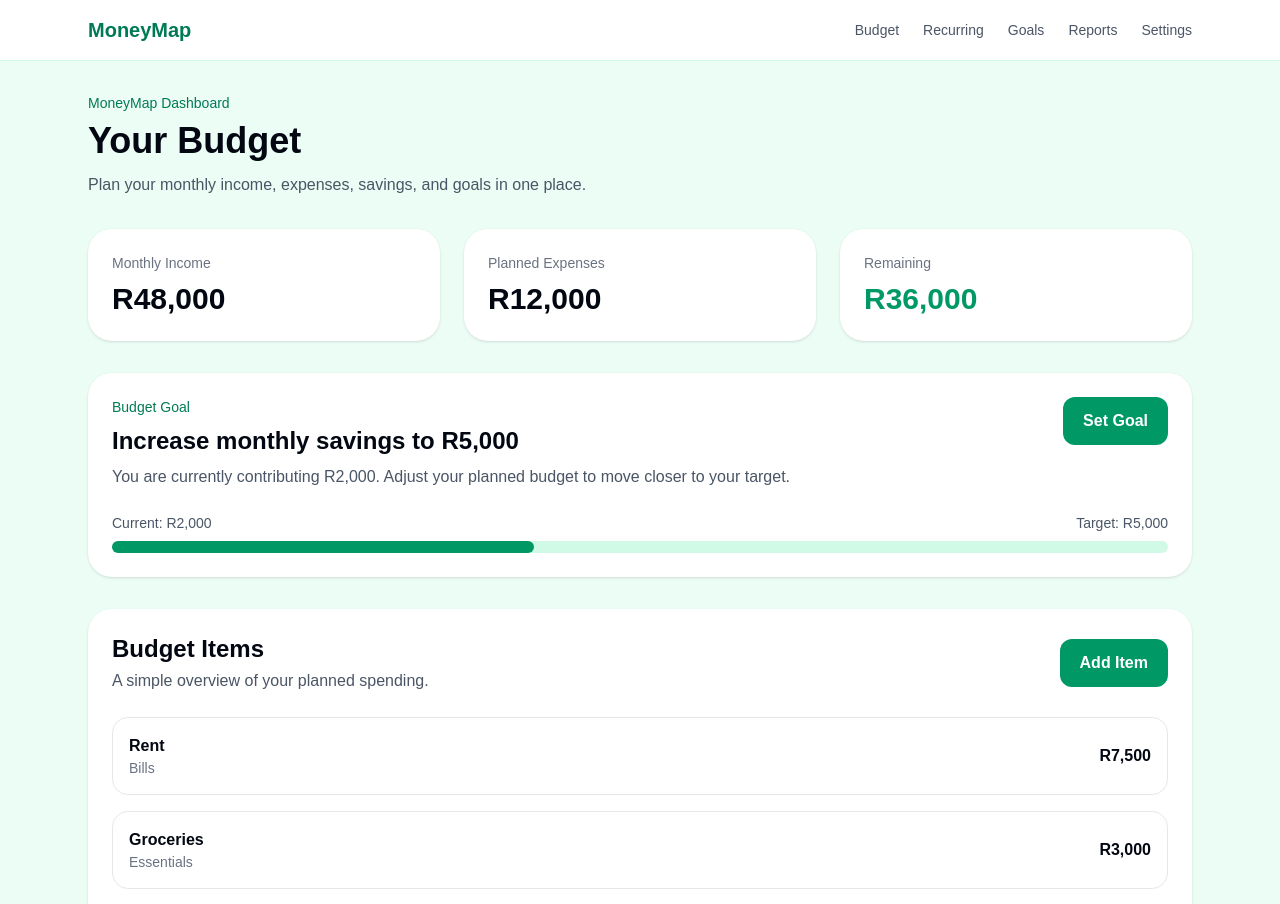
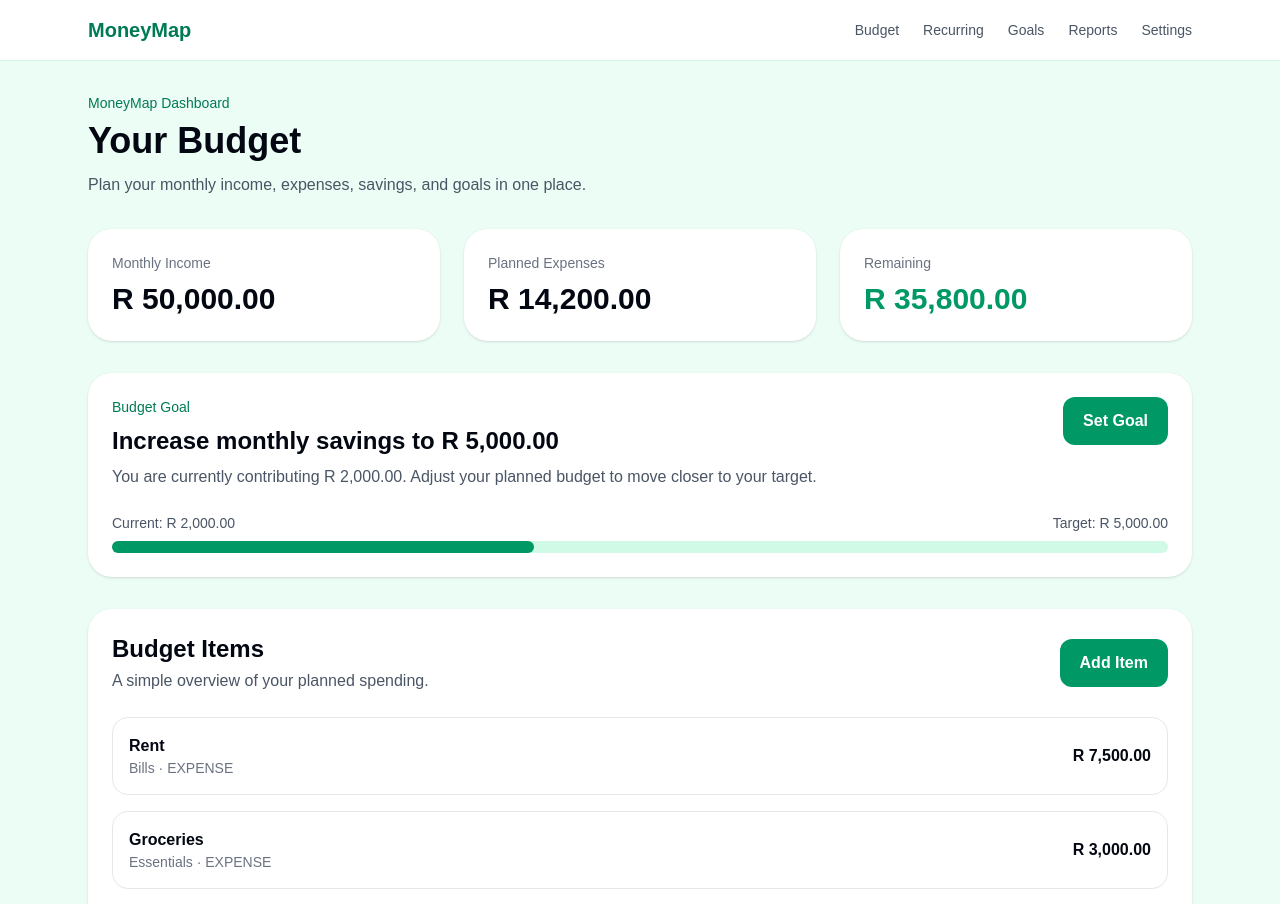
Before and after one commit to tangani/MoneyMap, a Next.js app in the folder frontend/: page /budget in a window 1280 px wide. Shown: the top 904 px of the page. Built offline with nearby package versions, Linux system fonts and the light colour scheme.

Commit message:
Enhancing backend README and frontend to use localStorage temporarilly

```diff
--- a/frontend/app/budget/page.tsx
+++ b/frontend/app/budget/page.tsx
@@ -1,55 +1,116 @@
 "use client";
 
 import AppShell from "@/components/AppShell";
-import {useEffect, useState} from "react";
+import { useEffect, useMemo, useState } from "react";
+
+type BudgetItemType = "EXPENSE" | "SAVING" | "DEBT" | "INCOME";
 
 type BudgetItem = {
+    id: string;
     name: string;
-    amount: string;
+    amountInCents: number;
     category: string;
+    type: BudgetItemType;
 };
 
 type BudgetGoal = {
+    id: string;
     name: string;
-    targetAmount: string;
-    monthlyContribution: string;
+    targetAmountInCents: number;
+    currentAmountInCents: number;
+    monthlyContributionInCents: number;
 };
 
 const BUDGET_ITEMS_STORAGE_KEY = "moneymap:budget-items";
+const BUDGET_GOAL_STORAGE_KEY = "moneymap:budget-goal";
+
+const MONTHLY_INCOME_IN_CENTS = 5000000;
 
 const initialBudgetItems: BudgetItem[] = [
-    { name: "Rent", amount: "R7,500", category: "Bills" },
-    { name: "Groceries", amount: "R3,000", category: "Essentials" },
-    { name: "Transport", amount: "R1,500", category: "Essentials" },
-    { name: "Savings", amount: "R2,000", category: "Goals" },
-];
-
-const summaryCards = [
-    { label: "Monthly Income", value: "R48,000" },
-    { label: "Planned Expenses", value: "R12,000" },
-    { label: "Remaining", value: "R36,000", highlight: true },
+    {
+        id: "rent",
+        name: "Rent",
+        amountInCents: 750000,
+        category: "Bills",
+        type: "EXPENSE",
+    },
+    {
+        id: "groceries",
+        name: "Groceries",
+        amountInCents: 300000,
+        category: "Essentials",
+        type: "EXPENSE",
+    },
+    {
+        id: "transport",
+        name: "Transport",
+        amountInCents: 150000,
+        category: "Essentials",
+        type: "EXPENSE",
+    },
+    {
+        id: "savings",
+        name: "Savings",
+        amountInCents: 200000,
+        category: "Goals",
+        type: "SAVING",
+    },
 ];
 
 const initialGoal: BudgetGoal = {
+    id: "monthly-savings-goal",
     name: "Increase monthly savings",
-    targetAmount: "R5,000",
-    monthlyContribution: "R2,000",
+    targetAmountInCents: 500000,
+    currentAmountInCents: 200000,
+    monthlyContributionInCents: 200000,
 };
 
 export default function BudgetPage() {
-    const [goal, setGoal] = useState(initialGoal);
     const [isItemModalOpen, setIsItemModalOpen] = useState(false);
     const [isGoalModalOpen, setIsGoalModalOpen] = useState(false);
 
     const [budgetItems, setBudgetItems] = useState<BudgetItem[]>(() => {
-        if (typeof window === "undefined") {
-            return initialBudgetItems;
-        }
+        if (typeof window === "undefined") return initialBudgetItems;
 
         const savedItems = localStorage.getItem(BUDGET_ITEMS_STORAGE_KEY);
 
-        return savedItems ? JSON.parse(savedItems) : initialBudgetItems;
+        if (savedItems) {
+            const parsed = JSON.parse(savedItems);
+
+            const isValid = parsed.every(
+                (item) =>
+                    typeof item.amountInCents === "number"
+            );
+
+            if (isValid) {
+                return parsed;
+            }
+        }
+
+        return initialBudgetItems;
     });
+
+    const [goal, setGoal] = useState<BudgetGoal>(() => {
+        if (typeof window === "undefined") return initialGoal;
+
+        const savedGoal = localStorage.getItem(BUDGET_GOAL_STORAGE_KEY);
+
+        if (!savedGoal) return initialGoal;
+
+        try {
+            return JSON.parse(savedGoal);
+        } catch {
+            return initialGoal;
+        }
+    });
+
+    const plannedExpensesInCents = useMemo(() => {
+        return budgetItems
+            .filter((item) => item.type === "EXPENSE" || item.type === "SAVING")
+            .reduce((total, item) => total + item.amountInCents, 20000);
+    }, [budgetItems]);
+
+    const remainingInCents = MONTHLY_INCOME_IN_CENTS - plannedExpensesInCents;
 
     function handleAddItem(item: BudgetItem) {
         setBudgetItems((currentItems) => [...currentItems, item]);
@@ -68,11 +129,20 @@ export default function BudgetPage() {
         );
     }, [budgetItems]);
 
+    useEffect(() => {
+        localStorage.setItem(BUDGET_GOAL_STORAGE_KEY, JSON.stringify(goal));
+    }, [goal]);
+
     return (
         <AppShell>
             <section>
                 <PageHeader />
-                <SummaryCards />
+
+                <SummaryCards
+                    monthlyIncomeInCents={MONTHLY_INCOME_IN_CENTS}
+                    plannedExpensesInCents={plannedExpensesInCents}
+                    remainingInCents={remainingInCents}
+                />
 
                 <BudgetGoalCard
                     goal={goal}
@@ -119,10 +189,34 @@ function PageHeader() {
     );
 }
 
-function SummaryCards() {
+function SummaryCards({
+                          monthlyIncomeInCents,
+                          plannedExpensesInCents,
+                          remainingInCents,
+                      }: {
+    monthlyIncomeInCents: number;
+    plannedExpensesInCents: number;
+    remainingInCents: number;
+}) {
+    const cards = [
+        {
+            label: "Monthly Income",
+            value: formatCurrency(monthlyIncomeInCents),
+        },
+        {
+            label: "Planned Expenses",
+            value: formatCurrency(plannedExpensesInCents),
+        },
+        {
+            label: "Remaining",
+            value: formatCurrency(remainingInCents),
+            highlight: true,
+        },
+    ];
+
     return (
         <div className="grid gap-6 md:grid-cols-3">
-            {summaryCards.map((card) => (
+            {cards.map((card) => (
                 <div key={card.label} className="rounded-3xl bg-white p-6 shadow-sm">
                     <p className="text-sm text-gray-500">{card.label}</p>
 
@@ -146,18 +240,28 @@ function BudgetGoalCard({
     goal: BudgetGoal;
     onSetGoal: () => void;
 }) {
+    const progressPercentage = Math.min(
+        100,
+        Math.round(
+            (goal.currentAmountInCents / goal.targetAmountInCents) * 100
+        )
+    );
+
     return (
         <section className="mt-8 rounded-3xl bg-white p-6 shadow-sm">
             <div className="flex items-start justify-between gap-4">
                 <div>
-                    <p className="text-sm font-medium text-emerald-700">Budget Goal</p>
+                    <p className="text-sm font-medium text-emerald-700">
+                        Budget Goal
+                    </p>
 
                     <h2 className="mt-2 text-2xl font-bold">
-                        {goal.name} to {goal.targetAmount}
+                        {goal.name} to {formatCurrency(goal.targetAmountInCents)}
                     </h2>
 
                     <p className="mt-2 text-gray-600">
-                        You are currently contributing {goal.monthlyContribution}. Adjust
+                        You are currently contributing{" "}
+                        {formatCurrency(goal.monthlyContributionInCents)}. Adjust
                         your planned budget to move closer to your target.
                     </p>
                 </div>
@@ -172,12 +276,15 @@ function BudgetGoalCard({
 
             <div className="mt-6">
                 <div className="mb-2 flex justify-between text-sm text-gray-600">
-                    <span>Current: {goal.monthlyContribution}</span>
-                    <span>Target: {goal.targetAmount}</span>
+                    <span>Current: {formatCurrency(goal.currentAmountInCents)}</span>
+                    <span>Target: {formatCurrency(goal.targetAmountInCents)}</span>
                 </div>
 
                 <div className="h-3 rounded-full bg-emerald-100">
-                    <div className="h-3 w-2/5 rounded-full bg-emerald-600" />
+                    <div
+                        className="h-3 rounded-full bg-emerald-600"
+                        style={{ width: `${progressPercentage}%` }}
+                    />
                 </div>
             </div>
         </section>
@@ -213,15 +320,19 @@ function BudgetItems({
             <div className="space-y-4">
                 {budgetItems.map((item) => (
                     <div
-                        key={`${item.name}-${item.amount}`}
+                        key={item.id}
                         className="flex items-center justify-between rounded-2xl border border-gray-200 p-4"
                     >
                         <div>
                             <h3 className="font-semibold">{item.name}</h3>
-                            <p className="text-sm text-gray-500">{item.category}</p>
+                            <p className="text-sm text-gray-500">
+                                {item.category} · {item.type}
+                            </p>
                         </div>
 
-                        <p className="font-bold">{item.amount}</p>
+                        <p className="font-bold">
+                            {formatCurrency(item.amountInCents)}
+                        </p>
                     </div>
                 ))}
             </div>
@@ -239,6 +350,7 @@ function AddBudgetItemModal({
     const [name, setName] = useState("");
     const [amount, setAmount] = useState("");
     const [category, setCategory] = useState("");
+    const [type, setType] = useState<BudgetItemType>("EXPENSE");
 
     function handleSubmit(event: React.FormEvent<HTMLFormElement>) {
         event.preventDefault();
@@ -246,18 +358,60 @@ function AddBudgetItemModal({
         if (!name || !amount || !category) return;
 
         onAddItem({
+            id: crypto.randomUUID(),
             name,
-            amount: formatRandAmount(amount),
+            amountInCents: randToCents(amount),
             category,
+            type,
         });
     }
 
     return (
-        <Modal title="Add Budget Item" subtitle="Add a planned expense or saving category." onClose={onClose}>
+        <Modal
+            title="Add Budget Item"
+            subtitle="Add a planned expense, saving, debt, or income item."
+            onClose={onClose}
+        >
             <form onSubmit={handleSubmit} className="space-y-4">
-                <ModalInput label="Name" value={name} onChange={setName} placeholder="e.g. Internet" />
-                <ModalInput label="Amount" value={amount} onChange={setAmount} placeholder="e.g. 899" />
-                <ModalInput label="Category" value={category} onChange={setCategory} placeholder="e.g. Bills" />
+                <ModalInput
+                    label="Name"
+                    value={name}
+                    onChange={setName}
+                    placeholder="e.g. Internet"
+                />
+
+                <ModalInput
+                    label="Amount"
+                    value={amount}
+                    onChange={setAmount}
+                    placeholder="e.g. 899"
+                />
+
+                <ModalInput
+                    label="Category"
+                    value={category}
+                    onChange={setCategory}
+                    placeholder="e.g. Bills"
+                />
+
+                <div>
+                    <label className="text-sm font-medium text-gray-700">
+                        Type
+                    </label>
+
+                    <select
+                        value={type}
+                        onChange={(event) =>
+                            setType(event.target.value as BudgetItemType)
+                        }
+                        className="mt-2 w-full rounded-xl border border-gray-300 px-4 py-3 text-gray-900 outline-none transition focus:border-emerald-600 focus:ring-2 focus:ring-emerald-200"
+                    >
+                        <option value="EXPENSE">Expense</option>
+                        <option value="SAVING">Saving</option>
+                        <option value="DEBT">Debt</option>
+                        <option value="INCOME">Income</option>
+                    </select>
+                </div>
 
                 <SubmitButton label="Save Item" />
             </form>
@@ -275,29 +429,66 @@ function SetGoalModal({
     onSetGoal: (goal: BudgetGoal) => void;
 }) {
     const [goalName, setGoalName] = useState(initialGoal.name);
-    const [targetAmount, setTargetAmount] = useState(initialGoal.targetAmount);
+    const [targetAmount, setTargetAmount] = useState(
+        centsToRandInput(initialGoal.targetAmountInCents)
+    );
+    const [currentAmount, setCurrentAmount] = useState(
+        centsToRandInput(initialGoal.currentAmountInCents)
+    );
     const [monthlyContribution, setMonthlyContribution] = useState(
-        initialGoal.monthlyContribution
+        centsToRandInput(initialGoal.monthlyContributionInCents)
     );
 
     function handleSubmit(event: React.FormEvent<HTMLFormElement>) {
         event.preventDefault();
 
-        if (!goalName || !targetAmount || !monthlyContribution) return;
+        if (!goalName || !targetAmount || !currentAmount || !monthlyContribution) {
+            return;
+        }
 
         onSetGoal({
+            id: initialGoal.id,
             name: goalName,
-            targetAmount: formatRandAmount(targetAmount),
-            monthlyContribution: formatRandAmount(monthlyContribution),
+            targetAmountInCents: randToCents(targetAmount),
+            currentAmountInCents: randToCents(currentAmount),
+            monthlyContributionInCents: randToCents(monthlyContribution),
         });
     }
 
     return (
-        <Modal title="Set Budget Goal" subtitle="Define what you want your budget to work toward." onClose={onClose}>
+        <Modal
+            title="Set Budget Goal"
+            subtitle="Define what you want your budget to work toward."
+            onClose={onClose}
+        >
             <form onSubmit={handleSubmit} className="space-y-4">
-                <ModalInput label="Goal name" value={goalName} onChange={setGoalName} placeholder="e.g. Emergency Fund" />
-                <ModalInput label="Target amount" value={targetAmount} onChange={setTargetAmount} placeholder="e.g. 5000" />
-                <ModalInput label="Monthly contribution" value={monthlyContribution} onChange={setMonthlyContribution} placeholder="e.g. 1000" />
+                <ModalInput
+                    label="Goal name"
+                    value={goalName}
+                    onChange={setGoalName}
+                    placeholder="e.g. Emergency Fund"
+                />
+
+                <ModalInput
+                    label="Target amount"
+                    value={targetAmount}
+                    onChange={setTargetAmount}
+                    placeholder="e.g. 5000"
+                />
+
+                <ModalInput
+                    label="Current amount"
+                    value={currentAmount}
+                    onChange={setCurrentAmount}
+                    placeholder="e.g. 2000"
+                />
+
+                <ModalInput
+                    label="Monthly contribution"
+                    value={monthlyContribution}
+                    onChange={setMonthlyContribution}
+                    placeholder="e.g. 1000"
+                />
 
                 <SubmitButton label="Save Goal" />
             </form>
@@ -375,6 +566,18 @@ function SubmitButton({ label }: { label: string }) {
     );
 }
 
-function formatRandAmount(value: string) {
-    return value.trim().startsWith("R") ? value.trim() : `R${value.trim()}`;
+function randToCents(value: string) {
+    const cleanValue = value.replace("R", "").replaceAll(",", "").trim();
+    return Math.round(Number(cleanValue) * 100);
 }
+
+function centsToRandInput(amountInCents: number) {
+    return String(amountInCents / 100);
+}
+
+function formatCurrency(amountInCents: number) {
+    return new Intl.NumberFormat("en-ZA", {
+        style: "currency",
+        currency: "ZAR",
+    }).format(amountInCents / 100);
+}
```
Also changed, not shown: 1 other file (tests, documents, lock files or other folders).
